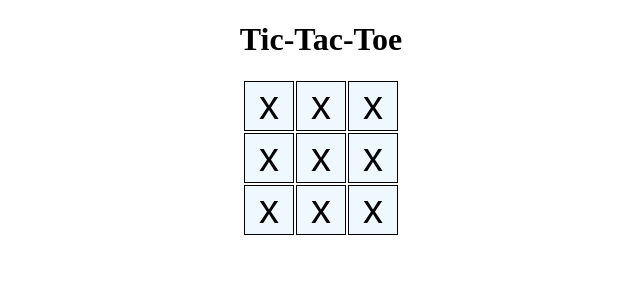
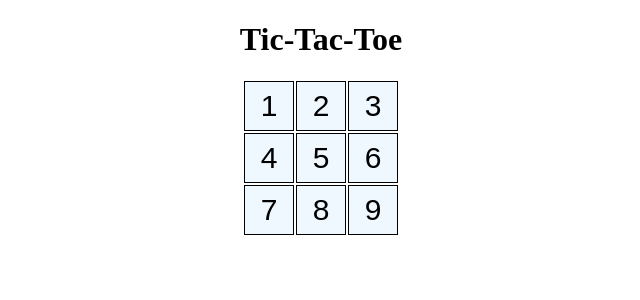
Before and after one commit to 3Sangeetha3/tic-tac-toe, a React (Vite) app: page / in a window 1280 px wide. Shown: the top 300 px of the page, without its empty margins (319-959 px from the left). Built offline with nearby package versions, Linux system fonts and the light colour scheme.

Commit message:
Added onclick event

```diff
--- a/src/App.css
+++ b/src/App.css
@@ -7,7 +7,7 @@
 .square {
     background-color:aliceblue;
     border: 1px solid black;
-    font-size: 40px;
+    font-size: 30px;
     text-align: center;
     width: 50px;
     height: 50px;
--- a/src/App.jsx
+++ b/src/App.jsx
@@ -4,8 +4,11 @@ import './App.css'
 
 //creating a component for squares in tic-tac-toe game
 
-function Square() {
-  return <button className='square'>x</button>
+function Square({value}) {
+  function handleClick () {
+    alert(`${value} is clicked`);
+  }
+  return <button onClick={handleClick} className='square'>{value}</button>
 }
 
 
@@ -13,19 +16,19 @@ function Board() {
   return (
     <>
       <div className='board-row'>
-        <Square />
-        <Square />
-        <Square />
+        <Square value="1"/>
+        <Square value={2}/>
+        <Square value={3}/>
       </div>
       <div className='board-row'>
-        <Square />
-        <Square />
-        <Square />
+        <Square value={4}/>
+        <Square value={5}/>
+        <Square value={6}/>
       </div>
       <div className='board-row'>
-        <Square />
-        <Square />
-        <Square />
+        <Square value={7}/>
+        <Square value={8}/>
+        <Square value={9}/>
       </div>
     </>
   )
```
